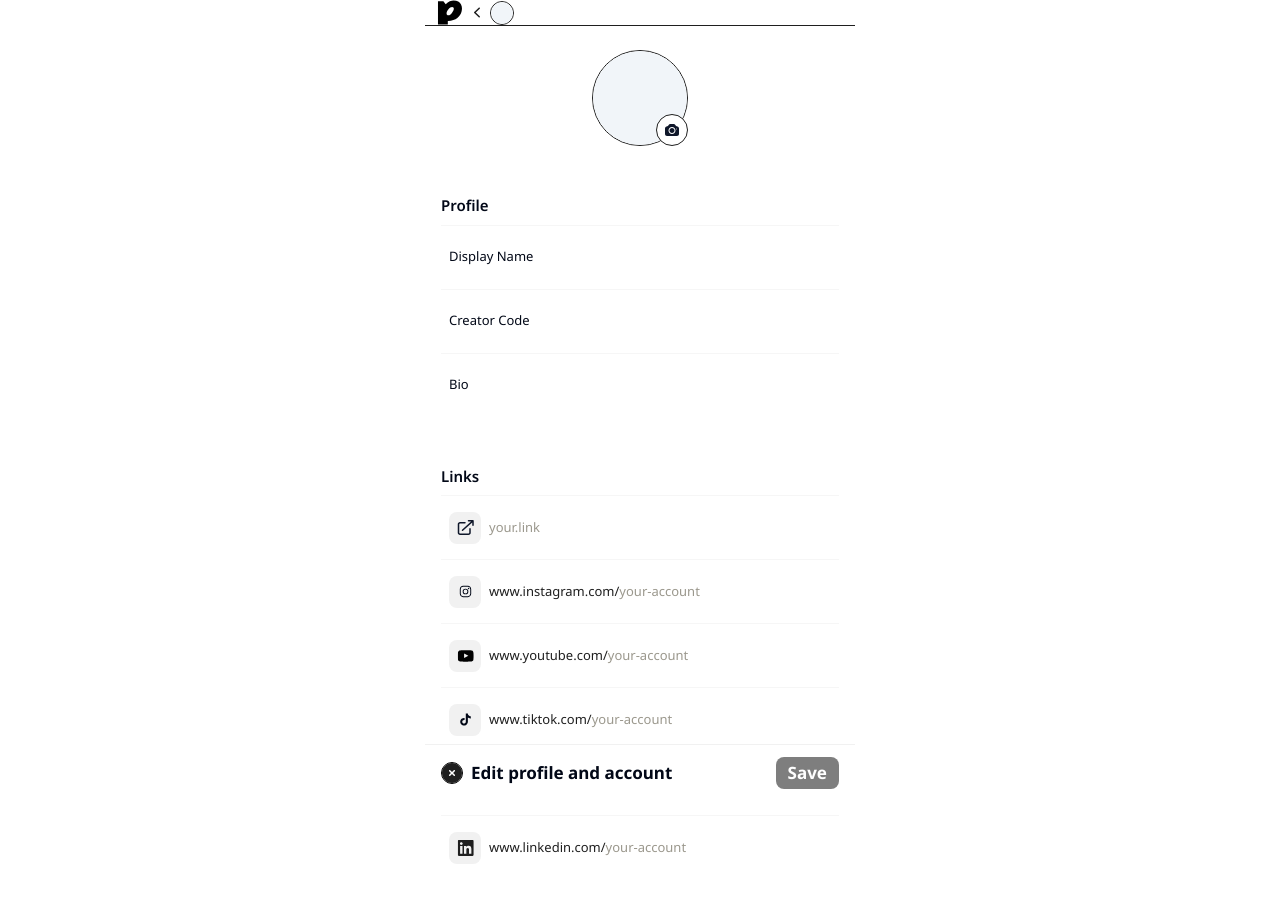
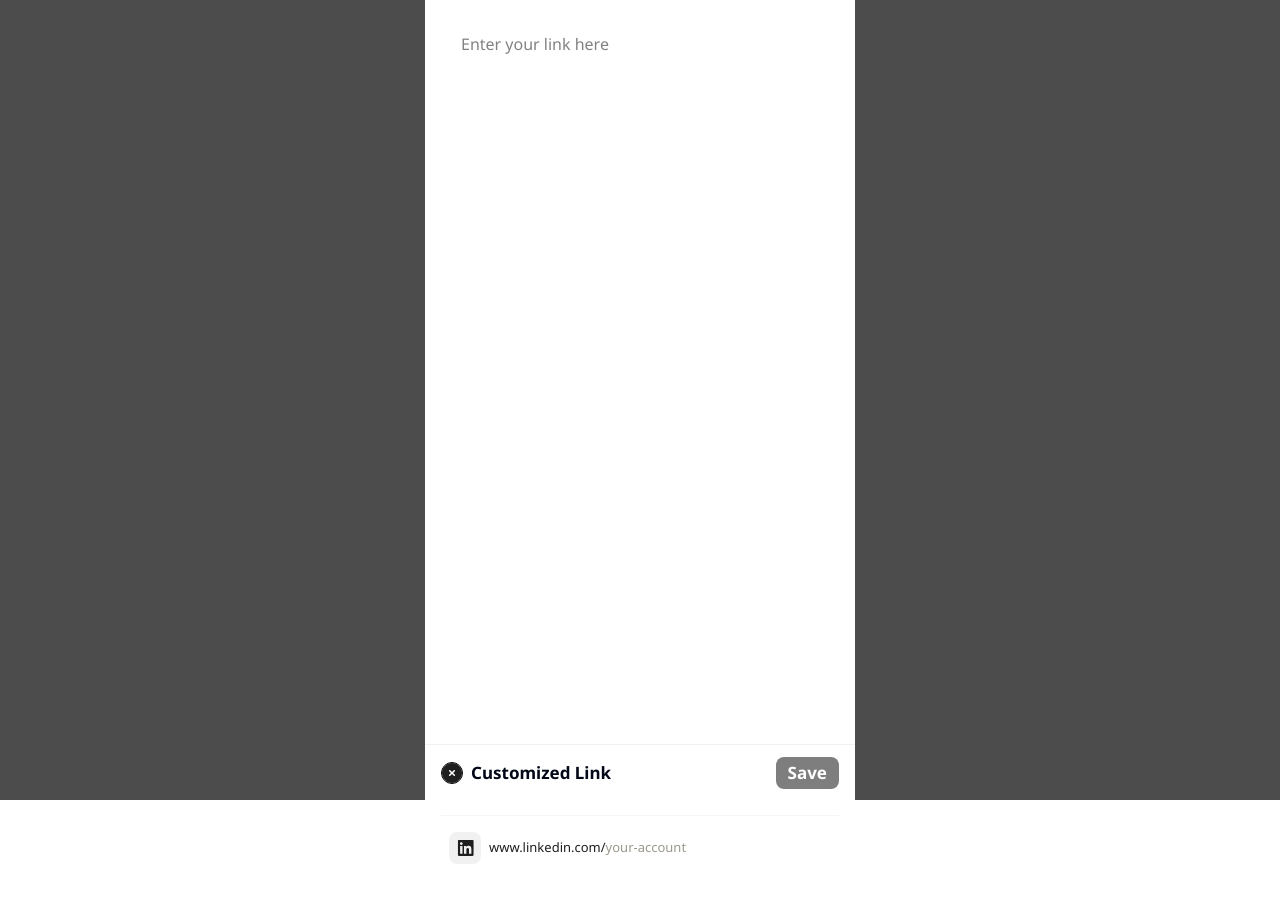
Before and after one commit to poklist/poklist-frontend, a React (Vite) app: page /user/edit in a window 1280 px wide. Both pictures are taken after a click on the element "your.link". Shown: the top 902 px of the page. Built offline with nearby package versions, Linux system fonts and the light colour scheme; no server answers; what @lingui/macro, @radix-ui/themes would draw is missing.

Commit message:
feat: edit user w/o upload image

```diff
--- /dev/null
+++ b/src/components/Drawer/EditDrawerComponent.tsx
@@ -0,0 +1,64 @@
+import { Drawer, DrawerContent } from '@/components/ui/drawer';
+import { useState } from 'react';
+import { useDrawer } from '.';
+import EditModeFooter from '../Footer/EditModeFooter';
+import { Input } from '../ui/input';
+
+interface IEditDrawerProps {
+  title: string;
+  onFieldValueSet: (value?: string) => void;
+
+  originalFieldValue?: string;
+  placeholder?: string;
+  characterLimit?: number;
+  errorMessage?: string;
+  validator?: (value?: string) => boolean;
+}
+
+export const EditDrawerComponent: React.FC<IEditDrawerProps> = ({
+  title,
+  onFieldValueSet,
+  originalFieldValue,
+  placeholder = 'Enter your text here',
+  characterLimit,
+}) => {
+  const { isOpen, closeDrawer } = useDrawer();
+  const [fieldValue, setFieldValue] = useState<string | undefined>(undefined);
+  const isModified =
+    fieldValue !== undefined && fieldValue !== originalFieldValue;
+  const placeholderText =
+    originalFieldValue !== undefined ? originalFieldValue : placeholder;
+
+  return (
+    <Drawer open={isOpen} onOpenChange={closeDrawer}>
+      <DrawerContent className="flex h-screen w-full items-center border-0 bg-transparent p-0">
+        <div className="flex h-full w-full max-w-mobile-max flex-col items-center bg-white px-6 py-6">
+          <Input
+            value={fieldValue}
+            onChange={(e) => setFieldValue(e.target.value)}
+            className="w-full border-0"
+            placeholder={placeholderText}
+          />
+          <>
+            {characterLimit && (
+              <p>
+                {fieldValue?.length ?? 0} / {characterLimit}
+              </p>
+            )}
+          </>
+          <EditModeFooter
+            isModified={isModified}
+            onClose={closeDrawer}
+            title={title}
+            onSave={() => {
+              onFieldValueSet(fieldValue);
+              setFieldValue(undefined);
+              closeDrawer();
+            }}
+            value={fieldValue}
+          />
+        </div>
+      </DrawerContent>
+    </Drawer>
+  );
+};
--- a/src/components/Footer/EditModeFooter.tsx
+++ b/src/components/Footer/EditModeFooter.tsx
@@ -1,19 +1,26 @@
 import IconClose from '@/components/ui/icons/CloseIcon';
-import useEditProfileStore from '@/stores/useEditProfileStore';
 
 import { Button } from '@/components/ui/button';
 import { useEffect, useRef } from 'react';
 
 interface IEditModeFooterProps {
-  // Add any props you need for the page
+  onClose: () => void;
+  title: string;
+  onSave: ((value?: string) => void) | (() => void);
+  onSaveText?: string;
+  value?: string;
+  isModified: boolean;
 }
 
-const EditModeFooter: React.FC<IEditModeFooterProps> = () => {
+const EditModeFooter: React.FC<IEditModeFooterProps> = ({
+  onClose,
+  title,
+  onSave,
+  onSaveText = 'Save', // TODO: i18n
+  value,
+  isModified,
+}) => {
   const submitFooterRef = useRef<HTMLDivElement>(null);
-  const { isModified } = useEditProfileStore();
-
-  // FUTURE: custom hook?
-  const onSave = () => {};
 
   const footerPosition = () => {
     if (submitFooterRef.current && window.visualViewport) {
@@ -32,21 +39,21 @@ const EditModeFooter: React.FC<IEditModeFooterProps> = () => {
     >
       <div className="flex items-center gap-2">
         <Button
-          onClick={() => onSave()}
+          onClick={onClose}
           aria-label="Previous"
           className="h-auto rounded-full bg-inherit p-0"
         >
           <IconClose />
         </Button>
-        <p className="text-[17px] font-bold">Edit profile and account</p>
+        <p className="text-[17px] font-bold">{title}</p>
       </div>
       <Button
         variant="black"
         shape="rounded8px"
-        disabled={!isModified()}
-        onClick={onSave}
+        disabled={!isModified}
+        onClick={value ? () => onSave(value) : () => onSave()}
       >
-        <p className="text-[17px] font-bold">Save</p>
+        <p className="text-[17px] font-bold">{onSaveText} </p>
       </Button>
     </div>
   );
--- a/src/components/ui/containers/MobileContainer.tsx
+++ b/src/components/ui/containers/MobileContainer.tsx
@@ -7,7 +7,10 @@ interface MobileContainerProps {
 export default function MobileContainer({ children }: MobileContainerProps) {
   return (
     <div className="flex h-screen justify-center">
-      <div className="flex h-screen w-mobile-max flex-col bg-white">
+      <div
+        id="mobile-container"
+        className="flex h-screen w-mobile-max flex-col bg-white"
+      >
         {children}
       </div>
     </div>
--- a/src/constants/User/index.ts
+++ b/src/constants/User/index.ts
@@ -1,10 +1,10 @@
 import { SocialLinkType } from '@/types/enum';
 
 export const socialLinkStarterMap: Record<SocialLinkType, string> = {
-  [SocialLinkType.Customized]: 'www.',
-  [SocialLinkType.Instagram]: 'www.instagram.com/',
-  [SocialLinkType.YouTube]: 'www.youtube.com/',
-  [SocialLinkType.TikTok]: 'www.tiktok.com/',
-  [SocialLinkType.Threads]: 'www.threads.net/',
-  [SocialLinkType.LinkedIn]: 'www.linkedin.com/',
+  [SocialLinkType.CUSTOMIZED]: 'www.',
+  [SocialLinkType.INSTAGRAM]: 'www.instagram.com/',
+  [SocialLinkType.YOUTUBE]: 'www.youtube.com/',
+  [SocialLinkType.TIKTOK]: 'www.tiktok.com/',
+  [SocialLinkType.THREADS]: 'www.threads.net/',
+  [SocialLinkType.LINKEDIN]: 'www.linkedin.com/',
 };
--- a/src/pages/EditUser/UploadProfileImageSection/index.tsx
+++ /dev/null
@@ -1,26 +0,0 @@
-import { Avatar, AvatarFallback, AvatarImage } from '@/components/ui/avatar';
-import { IconCamera } from '@/components/ui/icons/CameraIcon';
-import useUserStore from '@/stores/useUserStore';
-
-const UploadProfileImageSection: React.FC = () => {
-  const { user } = useUserStore();
-
-  const openUploadOptions = () => {}; // TODO:
-
-  return (
-    <div id="profile-image" className="flex items-end justify-center pt-6">
-      <Avatar className="h-24 w-24">
-        <AvatarImage src={user.profileImage} />
-        <AvatarFallback>{user.displayName[0]}</AvatarFallback>
-      </Avatar>
-      <div
-        className="z-10 -ml-8 flex h-8 w-8 items-center justify-center rounded-full border border-black-text-01 bg-white"
-        onClick={openUploadOptions}
-      >
-        <IconCamera />
-      </div>
-    </div>
-  );
-};
-
-export default UploadProfileImageSection;
--- a/src/pages/EditUser/index.tsx
+++ b/src/pages/EditUser/index.tsx
@@ -1,47 +1,219 @@
+import { useDrawer } from '@/components/Drawer';
+import { EditDrawerComponent } from '@/components/Drawer/EditDrawerComponent';
 import EditModeFooter from '@/components/Footer/EditModeFooter';
 import { Header } from '@/components/Header';
+import { Avatar, AvatarFallback, AvatarImage } from '@/components/ui/avatar';
 import MobileContainer from '@/components/ui/containers/MobileContainer';
+import { IconCamera } from '@/components/ui/icons/CameraIcon';
 import LinkIconWrapper from '@/components/ui/wrappers/LinkIconWrapper';
 import { socialLinkStarterMap } from '@/constants/User';
+import axios from '@/lib/axios';
 import { urlPreview } from '@/lib/utils';
 import useEditProfileStore from '@/stores/useEditProfileStore';
+import useUserStore from '@/stores/useUserStore';
 import { SocialLinkType } from '@/types/enum';
-import UploadProfileImageSection from './UploadProfileImageSection';
+import { useEffect, useState } from 'react';
+import { useNavigate } from 'react-router-dom';
 
-interface EditUserPageProps {
-  // Add any props you need for the page
-}
+const EditUserPage: React.FC = () => {
+  const navigate = useNavigate();
+  const { user } = useUserStore();
+  const {
+    newUserInfo,
+    resetNewUserInfo,
+    setDisplayName,
+    setUserCode,
+    setBio,
+    setSocialLink,
+    isModified,
+  } = useEditProfileStore();
+  const { openDrawer } = useDrawer();
+  const socialLinkTypeList = Object.values(SocialLinkType);
 
-const EditUserPage: React.FC<EditUserPageProps> = () => {
-  const { newUserInfo } = useEditProfileStore();
+  enum FieldType {
+    DISPLAY_NAME = 'display_name',
+    USER_CODE = 'user_code',
+    BIO = 'bio',
+  }
 
-  const socialLinkTypeList = Object.values(SocialLinkType);
+  interface FieldConfig {
+    fieldName: string;
+    placeholder?: string;
+    onFieldValueSet: (value: string | undefined) => void;
+  }
+
+  const fieldConfigMap: Record<FieldType | SocialLinkType, FieldConfig> = {
+    [FieldType.DISPLAY_NAME]: {
+      fieldName: 'Name',
+      placeholder: 'Enter your name here',
+      onFieldValueSet: (value: string | undefined) => {
+        if (value) {
+          setDisplayName(value);
+        } else {
+          console.log('value is undefined');
+        }
+      },
+    },
+    [FieldType.USER_CODE]: {
+      fieldName: 'Username',
+      placeholder: 'Enter your username here',
+      onFieldValueSet: (value: string | undefined) => {
+        if (value) {
+          setUserCode(value);
+        } else {
+          console.log('value is undefined');
+        }
+      },
+    },
+    [FieldType.BIO]: {
+      fieldName: 'Bio',
+      placeholder: 'Enter your bio here',
+      onFieldValueSet: (value: string | undefined) => {
+        if (value) {
+          setBio(value);
+        } else {
+          console.log('value is undefined');
+        }
+      },
+    },
+    [SocialLinkType.CUSTOMIZED]: {
+      fieldName: 'Customized Link',
+      placeholder: 'Enter your link here',
+      onFieldValueSet: (value: string | undefined) => {
+        if (value) {
+          setSocialLink(SocialLinkType.CUSTOMIZED, value);
+        } else {
+          console.log('value is undefined');
+        }
+      },
+    },
+    [SocialLinkType.INSTAGRAM]: {
+      fieldName: 'Instagram',
+      placeholder: 'Enter your Instagram link here',
+      onFieldValueSet: (value: string | undefined) => {
+        if (value) {
+          setSocialLink(SocialLinkType.INSTAGRAM, value);
+        } else {
+          console.log('value is undefined');
+        }
+      },
+    },
+    [SocialLinkType.YOUTUBE]: {
+      fieldName: 'YouTube',
+      placeholder: 'Enter your YouTube link here',
+      onFieldValueSet: (value: string | undefined) => {
+        if (value) {
+          setSocialLink(SocialLinkType.YOUTUBE, value);
+        } else {
+          console.log('value is undefined');
+        }
+      },
+    },
+    [SocialLinkType.TIKTOK]: {
+      fieldName: 'TikTok',
+      placeholder: 'Enter your TikTok link here',
+      onFieldValueSet: (value: string | undefined) => {
+        if (value) {
+          setSocialLink(SocialLinkType.TIKTOK, value);
+        } else {
+          console.log('value is undefined');
+        }
+      },
+    },
+    [SocialLinkType.THREADS]: {
+      fieldName: 'Threads',
+      placeholder: 'Enter your Threads link here',
+      onFieldValueSet: (value: string | undefined) => {
+        if (value) {
+          setSocialLink(SocialLinkType.THREADS, value);
+        } else {
+          console.log('value is undefined');
+        }
+      },
+    },
+    [SocialLinkType.LINKEDIN]: {
+      fieldName: 'LinkedIn',
+      placeholder: 'Enter your LinkedIn link here',
+      onFieldValueSet: (value: string | undefined) => {
+        if (value) {
+          setSocialLink(SocialLinkType.LINKEDIN, value);
+        } else {
+          console.log('value is undefined');
+        }
+      },
+    },
+  };
+
+  const [fieldConfig, setFieldConfig] = useState<FieldConfig>();
+
+  const onOpenDrawer = (fieldType: FieldType | SocialLinkType) => {
+    setFieldConfig(fieldConfigMap[fieldType]);
+    openDrawer();
+  };
+
+  const openUploadOptions = () => {}; // TODO:
+
+  const onSubmit = () => {
+    axios.put(`/users/me`, newUserInfo);
+    navigate(`/${user.id}`);
+  };
+
+  useEffect(() => {
+    resetNewUserInfo();
+  }, []);
 
   return (
     <MobileContainer>
       <Header type="back-to-user" />
-      <UploadProfileImageSection />
+      {/* Upload ProfileImageSection */}
+      <div id="profile-image" className="flex items-end justify-center pt-6">
+        <Avatar className="h-24 w-24">
+          <AvatarImage src={user.profileImage} />
+          <AvatarFallback>{user.displayName[0]}</AvatarFallback>
+        </Avatar>
+        <div
+          className="z-10 -ml-8 flex h-8 w-8 items-center justify-center rounded-full border border-black-text-01 bg-white"
+          onClick={openUploadOptions}
+        >
+          <IconCamera />
+        </div>
+      </div>
       {/* Basic Info Section */}
       <div id="info-section" className="px-4 pt-10">
         <div className="py-2">
           <h2 className="text-[15px] font-semibold">Profile</h2>
         </div>
-        <div className="flex h-16 cursor-pointer items-center justify-between border-t border-[#F6F6F6] px-2 text-[13px]">
-          <p>Display Name</p>
+        <div
+          className="flex h-16 cursor-pointer items-center justify-between border-t border-[#F6F6F6] px-2 text-[13px]"
+          onClick={() => onOpenDrawer(FieldType.DISPLAY_NAME)}
+        >
+          <p>Name</p>
           <p className="text-right text-gray-storm-01">
-            {newUserInfo.displayName}
+            {newUserInfo.displayName
+              ? newUserInfo.displayName
+              : fieldConfigMap[FieldType.DISPLAY_NAME]?.placeholder}
           </p>
         </div>
-        <div className="flex h-16 cursor-pointer items-center justify-between border-t border-[#F6F6F6] px-2 text-[13px]">
-          <p>Creator Code</p>
+        <div
+          className="flex h-16 cursor-pointer items-center justify-between border-t border-[#F6F6F6] px-2 text-[13px]"
+          onClick={() => onOpenDrawer(FieldType.USER_CODE)}
+        >
+          <p>Username</p>
           <p className="text-right text-gray-storm-01">
-            {newUserInfo.userCode}
+            {newUserInfo.userCode
+              ? newUserInfo.userCode
+              : fieldConfigMap[FieldType.USER_CODE]?.placeholder}
           </p>
         </div>
-        <div className="flex h-16 cursor-pointer items-center justify-between border-t border-[#F6F6F6] px-2 text-[13px]">
+        <div
+          className="flex h-16 cursor-pointer items-center justify-between border-t border-[#F6F6F6] px-2 text-[13px]"
+          onClick={() => onOpenDrawer(FieldType.BIO)}
+        >
           <p>Bio</p>
           <p className="text-right text-gray-storm-01">
-            {newUserInfo.bio /* TODO: Handle Preview */}
+            {newUserInfo.bio
+              ? newUserInfo.bio
+              : fieldConfigMap[FieldType.BIO]?.placeholder}
           </p>
         </div>
       </div>
@@ -51,11 +223,11 @@ const EditUserPage: React.FC<EditUserPageProps> = () => {
           <h2 className="text-[15px] font-semibold">Links</h2>
         </div>
         {socialLinkTypeList.map((linkType) => {
-          console.log(newUserInfo.socialLinks);
           return (
             <div
               key={linkType}
               className="flex h-16 cursor-pointer items-center gap-2 border-t border-[#F6F6F6] px-2 text-[13px]"
+              onClick={() => onOpenDrawer(linkType)}
             >
               <LinkIconWrapper variant={linkType} />
               {newUserInfo.socialLinks?.[linkType] ? (
@@ -76,7 +248,18 @@ const EditUserPage: React.FC<EditUserPageProps> = () => {
           );
         })}
       </div>
-      <EditModeFooter />
+      <EditModeFooter
+        isModified={isModified()}
+        onClose={() => navigate(`/${user.id}`)}
+        title={'Edit profile and account'}
+        onSave={onSubmit}
+      />
+
+      <EditDrawerComponent
+        title={fieldConfig?.fieldName ?? ''}
+        placeholder={fieldConfig?.placeholder}
+        onFieldValueSet={fieldConfig?.onFieldValueSet ?? (() => {})}
+      />
     </MobileContainer>
   );
 };
--- a/src/pages/Lists/Form/index.tsx
+++ b/src/pages/Lists/Form/index.tsx
@@ -24,7 +24,10 @@ interface IListFormProps {
   completedCallback: (list: { title: string; content: string }) => void;
 }
 
-export const ListForm: React.FC<IListFormProps> = ({ checkEmptyCallback, completedCallback }) => {
+export const ListForm: React.FC<IListFormProps> = ({
+  checkEmptyCallback,
+  completedCallback,
+}) => {
   const [isTextareaFocus, setIsTextareaFocus] = useState(false);
 
   const listForm = useForm<z.infer<typeof FormSchema>>({
@@ -46,7 +49,9 @@ export const ListForm: React.FC<IListFormProps> = ({ checkEmptyCallback, complet
       });
   };
 
-  const onSubmitFailed = (value: FieldErrors<{ title: string; content: string }>) => {
+  const onSubmitFailed = (
+    value: FieldErrors<{ title: string; content: string }>
+  ) => {
     // TODO 目前解法
     switch (Object.keys(value)[0]) {
       case 'title': {
@@ -109,14 +114,14 @@ export const ListForm: React.FC<IListFormProps> = ({ checkEmptyCallback, complet
             <FormItem>
               <FormControl>
                 <div
-                  className={cn(`flex justify-center items-center`, {
-                    'before:h-8 before:w-0.5 before:bg-black-text-01 before:z-10':
+                  className={cn(`flex items-center justify-center`, {
+                    'before:z-10 before:h-8 before:w-0.5 before:bg-black-text-01':
                       listForm.getValues('title') === '',
                   })}
                 >
                   <Input
-                    placeholder={t`Give your list a title`}
-                    className="border-none text-center relative text-h1 placeholder:text-h1"
+                    placeholder={t`輸入名單標題`}
+                    className="relative w-min border-none text-center"
                     {...field}
                   />
                 </div>
@@ -131,12 +136,12 @@ export const ListForm: React.FC<IListFormProps> = ({ checkEmptyCallback, complet
             <FormItem>
               <FormControl>
                 <>
-                  <div className="flex gap-2 items-start">
+                  <div className="flex items-start gap-2">
                     <IconTextarea className="" />
                     <Textarea
-                      placeholder={t`Describe what this title is about`}
-                      className={cn(`border-none p-0 resize-none`, {
-                        'min-h-6 h-6 line-clamp-1': !isTextareaFocus,
+                      placeholder={t`描述標題`}
+                      className={cn(`resize-none border-none p-0`, {
+                        'line-clamp-1 h-6 min-h-6': !isTextareaFocus,
                       })}
                       {...field}
                       onFocus={() => setIsTextareaFocus(true)}
@@ -144,7 +149,7 @@ export const ListForm: React.FC<IListFormProps> = ({ checkEmptyCallback, complet
                     />
                   </div>
                   {isTextareaFocus && (
-                    <div className="text-black-tint-04 flex justify-end mt-2">
+                    <div className="mt-2 flex justify-end text-black-tint-04">
                       {listForm.getValues('content').length}/{DESC_MAX_LENGTH}
                     </div>
                   )}
@@ -155,13 +160,13 @@ export const ListForm: React.FC<IListFormProps> = ({ checkEmptyCallback, complet
         />
         <div
           ref={submitFooterRef}
-          className="border-t-gray-main-03 border-t fixed flex px-4 py-2 w-dvw justify-between left-0 z-10"
+          className="fixed left-0 z-10 flex w-dvw justify-between border-t border-t-gray-main-03 px-4 py-2"
         >
           <div className="flex items-center gap-2">
             <Button
               onClick={() => onDismiss()}
               aria-label="Previous"
-              className="p-0 h-auto rounded-full bg-inherit"
+              className="h-auto rounded-full bg-inherit p-0"
             >
               <IconClose />
             </Button>
--- a/src/pages/User/HeroSection/index.tsx
+++ b/src/pages/User/HeroSection/index.tsx
@@ -10,7 +10,13 @@ import { HeroSectionSkeleton } from './HeroSectionSkeleton';
 const HeroSection: React.FC = () => {
   const { id } = useParams();
   const navigate = useNavigate();
-  const { isLoggedIn, user: me, currentUser, setCurrentUser } = useUserStore();
+  const {
+    isLoggedIn,
+    user: me,
+    setUser,
+    currentUser,
+    setCurrentUser,
+  } = useUserStore();
   // const [viewUser, setViewUser] = useState<User>(emptyUser);
 
   const linkCount = useMemo(() => {
@@ -59,6 +65,9 @@ const HeroSection: React.FC = () => {
   const getUser = async (id: string) => {
     axios.get<User>(`/users/${id}`).then((res) => {
       setCurrentUser({ ...res.data }); // deep copy
+      if (res.data.id === me.id) {
+        setUser(res.data);
+      }
       setIsLoading(false);
     });
   };
--- a/src/stores/useEditProfileStore.ts
+++ b/src/stores/useEditProfileStore.ts
@@ -1,3 +1,4 @@
+import { SocialLinkType } from '@/types/enum';
 import { User } from '@/types/User';
 import { create } from 'zustand';
 import useUserStore from './useUserStore';
@@ -5,13 +6,32 @@ import useUserStore from './useUserStore';
 export type EditProfileStoreState = {
   newUserInfo: User;
   setNewUserInfo: (user: User) => void;
-
+  resetNewUserInfo: () => void;
+  setDisplayName: (value: string) => void;
+  setUserCode: (value: string) => void;
+  setBio: (value: string) => void;
+  setSocialLink: (type: SocialLinkType, value: string) => void;
   isModified: () => boolean;
 };
 
 const useEditProfileStore = create<EditProfileStoreState>((set, get) => ({
   newUserInfo: { ...useUserStore.getState().user },
   setNewUserInfo: (user: User) => set({ newUserInfo: user }),
+  resetNewUserInfo: () =>
+    set({ newUserInfo: { ...useUserStore.getState().user } }),
+  setDisplayName: (value: string) =>
+    set({ newUserInfo: { ...get().newUserInfo, displayName: value } }),
+  setUserCode: (value: string) =>
+    set({ newUserInfo: { ...get().newUserInfo, userCode: value } }),
+  setBio: (value: string) =>
+    set({ newUserInfo: { ...get().newUserInfo, bio: value } }),
+  setSocialLink: (type: SocialLinkType, value: string) =>
+    set({
+      newUserInfo: {
+        ...get().newUserInfo,
+        socialLinks: { ...get().newUserInfo.socialLinks, [type]: value },
+      },
+    }),
 
   isModified: () => {
     const originalUserInfo = useUserStore.getState().user;
@@ -24,6 +44,12 @@ const useEditProfileStore = create<EditProfileStoreState>((set, get) => ({
     if (get().newUserInfo.bio !== originalUserInfo.bio) {
       return true;
     }
+    if (get().newUserInfo.socialLinks !== originalUserInfo.socialLinks) {
+      return true;
+    }
+    if (get().newUserInfo.profileImage !== originalUserInfo.profileImage) {
+      return true;
+    }
 
     return false;
   },
--- a/src/types/enum.ts
+++ b/src/types/enum.ts
@@ -1,8 +1,8 @@
 export enum SocialLinkType {
-  Customized = 'customized',
-  Instagram = 'instagram',
-  YouTube = 'youtube',
-  TikTok = 'tiktok',
-  Threads = 'threads',
-  LinkedIn = 'linkedin',
+  CUSTOMIZED = 'customized',
+  INSTAGRAM = 'instagram',
+  YOUTUBE = 'youtube',
+  TIKTOK = 'tiktok',
+  THREADS = 'threads',
+  LINKEDIN = 'linkedin',
 }
```
